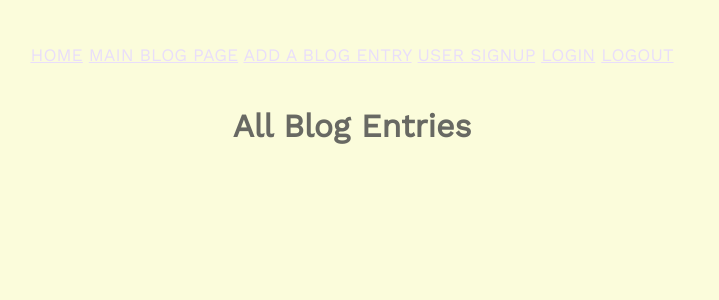
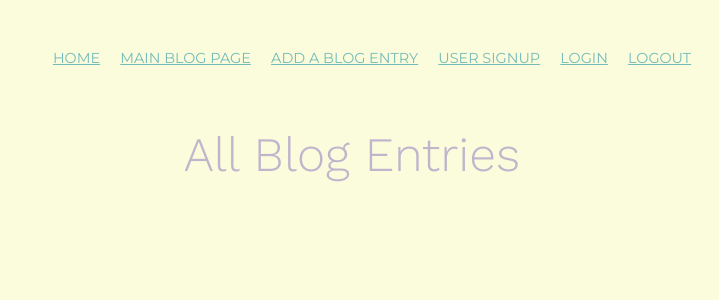
Before and after one commit to triciacodes/lc101-blogz, a Flask app: page /blog in a window 1280 px wide. Shown: the top 300 px of the page, without its empty margins (288-1007 px from the left). Run offline with Flask 2, Linux system fonts and the light colour scheme; data that the repository does not hold is empty.

Commit message:
Updated css styling

```diff
--- a/static/styles.css
+++ b/static/styles.css
@@ -1,11 +1,11 @@
 body {
-    font-size: 110%;
+    font-size: 100%;
     font-family: 'Work Sans', sans-serif;
     background-color: #fbfcdb;
     padding-top: 2rem;
     height: 100%;
-    margin: 1% 20% 5% 20%;
-    color: #686963;
+    margin: 0% 20% 5% 20%;
+    color: #6E7081;
 }
 
 .container {
@@ -17,17 +17,45 @@ nav {
     text-transform: uppercase;
     text-align: center;
     padding-bottom: 2rem;
+    font-family: 'Montserrat', sans-serif;
 }
 
-a:link {
-    color: #e9defa;
+nav > ul > li {
+    display: inline;
+    padding: 0px 8px 0px 8px;
+    font-size: .9rem;
+}
+
+a:link, a:visited {
+    color: #73BCBA;
+}
+
+a:hover {
+    color: #BFB6CD;
 }
 
 h1 {
-    font-size: 2rem;
+    font-size: 3rem;
     line-height: 1rem;
     padding-bottom: 2rem;
     text-align: center;
+    font-weight: 300;
+    color: #BFB6CD;
+}
+
+h2 {
+    font-size: 2rem;
+    line-height: 1rem;
+    padding-top: .5rem;
+    padding-bottom: .5rem;
+    font-weight: 300;
+}
+
+.byline {
+    padding-bottom: 1rem;
+    font-size: .9rem;
+    text-transform: uppercase;
+    margin-top: 1.5rem;
 }
 
 /* the entire form */
@@ -57,21 +85,32 @@ input {
     width: 95%;
     margin: auto;
     padding: 0.6rem;
-    border: 1px solid black;
+    border: 1px solid #6E7081;
     font-size: 1rem;
+    margin-bottom: .9rem;
+}
+
+textarea {
+    width: 97%;
 }
 
 /* submit button */
 
 .submit {
     width: auto;
-    padding: 0.7rem 1rem;
-    background-color: teal;
+    margin-top: .9rem;
+    padding: 0.7rem 2rem;
+    background-color: #73BCBA;
     border: 0;
     color: #FFFFFF;
     text-transform: uppercase;
     font-size: 0.8rem;
-    letter-spacing: 0.1rem;
+    letter-spacing: 0.2rem;
+    opacity: 0.8;
+}
+
+.submit:hover {
+    opacity: 1.0;
 }
 
 /* error messages */
@@ -98,6 +137,7 @@ hr {
     border: 0;
     height: 1px;
     background-image: linear-gradient(to right, #f0f0f0, #e9defa, #f0f0f0);
+    padding-bottom: .8rem;
 }
 
 hr:last-of-type, .success:last-of-type {
--- a/templates/base.html
+++ b/templates/base.html
@@ -2,13 +2,22 @@
 <html>
 <head>
     <title>Build A Blog</title>
-    <link href="https://fonts.googleapis.com/css?family=Work+Sans" rel="stylesheet">
+    <link href="https://fonts.googleapis.com/css?family=Work+Sans:300,400,600,800" rel="stylesheet">
+    <link href="https://fonts.googleapis.com/css?family=Montserrat:400" rel="stylesheet">
     <link rel="stylesheet" type="text/css" href="/static/styles.css">
 </head>
 <body>
 
     <header>
-        <nav><a href="/">Home</a> <a href="/blog">Main Blog Page</a> <a href="/newpost">Add a Blog Entry</a> <a href="/signup">User Signup</a> <a href="/login">Login</a> <a href="/logout">Logout</a>
+        <nav>
+            <ul>
+                <li><a href="/">Home</a></li>
+                <li><a href="/blog">Main Blog Page</a></li>
+                <li><a href="/newpost">Add a Blog Entry</a></li>
+                <li><a href="/signup">User Signup</a></li>
+                <li><a href="/login">Login</a></li>
+                <li><a href="/logout">Logout</a></li>
+                </ul>
         </nav>
     </header>
 
--- a/templates/blog.html
+++ b/templates/blog.html
@@ -7,8 +7,8 @@
     <div>
             {% for blog in posts %}
             <h2><a href="./blog?id={{blog.id}}">{{blog.title}}</a></h2>
-            <p>{{blog.post}}</p>
-            <p>Written by <a href="./blog?owner_id={{blog.owner_id}}">{{blog.owner.username}}</a></p>
+            <p class="entry">{{blog.post}}</p>
+            <p class="byline">Written by <a href="./blog?owner_id={{blog.owner_id}}">{{blog.owner.username}}</a></p>
             <hr>
             {% endfor %}
     </div>
--- a/templates/ind_post.html
+++ b/templates/ind_post.html
@@ -2,12 +2,12 @@
 
 {% block content %}
 
-<h1>Blog Posts</h1>
+<h1>Individual Blog Posts</h1>
 
     <div>
         <h2>{{ind_post.title}}</h2>
-        <p>{{ind_post.post}}</p>
-        <p>Written by <a href="./blog?owner_id={{ind_post.owner_id}}">{{ind_post.owner.username}}</a></p>
+        <p class="entry">{{ind_post.post}}</p>
+        <p class="byline">Written by <a href="./blog?owner_id={{ind_post.owner_id}}">{{ind_post.owner.username}}</a></p>
     </div>
 
 
--- a/templates/new_post.html
+++ b/templates/new_post.html
@@ -9,12 +9,9 @@
             <span class="form_label">Title for your new blog:</span>
             <input name="blog_title" type="text" value="{{post_title}}">
         </label>
-        <p class="error">{{title_error}} &nbsp;</p>
-        <label>
             <span class="form_label">Your new blog:</span>
-            <textarea name="blog_post" type="textarea" rows="10" cols="100">{{post_entry}}</textarea>
+            <textarea name="blog_post" type="textarea" rows="10">{{post_entry}}</textarea>
         </label>
-        <p class="error">{{blog_entry_error}} &nbsp;</p>
         <input class="submit" type="submit" value="Add Entry" />
     </form>
 
--- a/templates/singleUser.html
+++ b/templates/singleUser.html
@@ -7,9 +7,9 @@
     <div>
         {% for blog in posts %}
             <h2><a href="./blog?id={{blog.id}}">{{blog.title}}</a></h2>
-            <p>{{blog.post}}</p>
+            <p class="entry">{{blog.post}}</p>
             <!-- owner was declared in the backref -->
-            <p>Written by <a href="./blog?owner_id={{blog.owner_id}}">{{blog.owner.username}}</a></p>
+            <p class="byline">Written by <a href="./blog?owner_id={{blog.owner_id}}">{{blog.owner.username}}</a></p>
             <hr>
         {% endfor %}
     </div>
```
